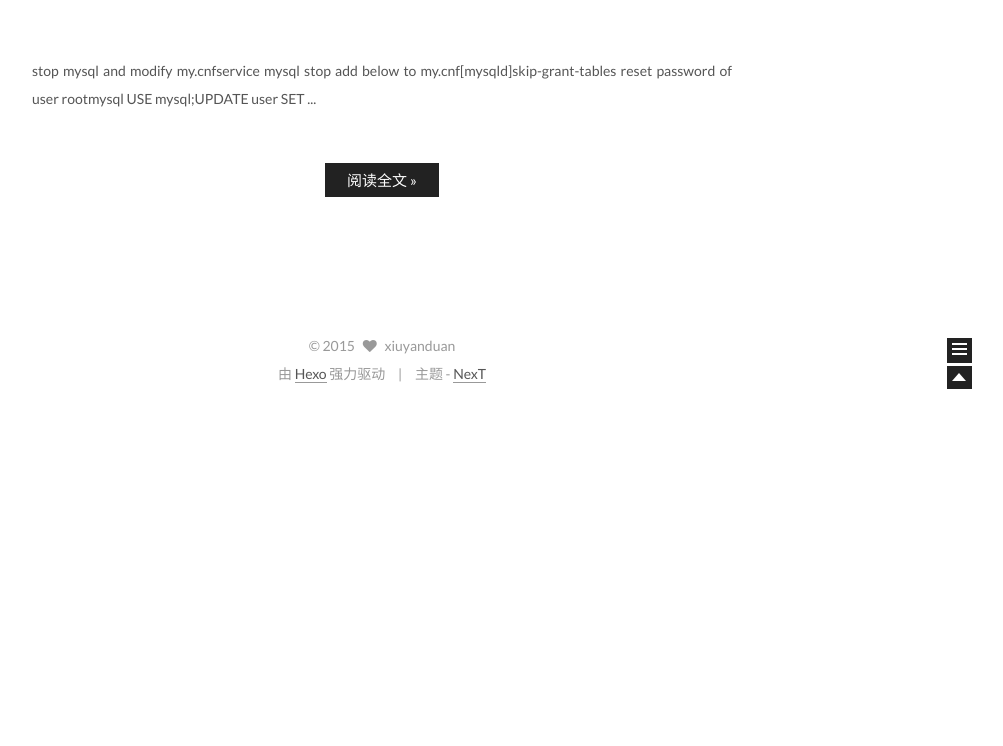
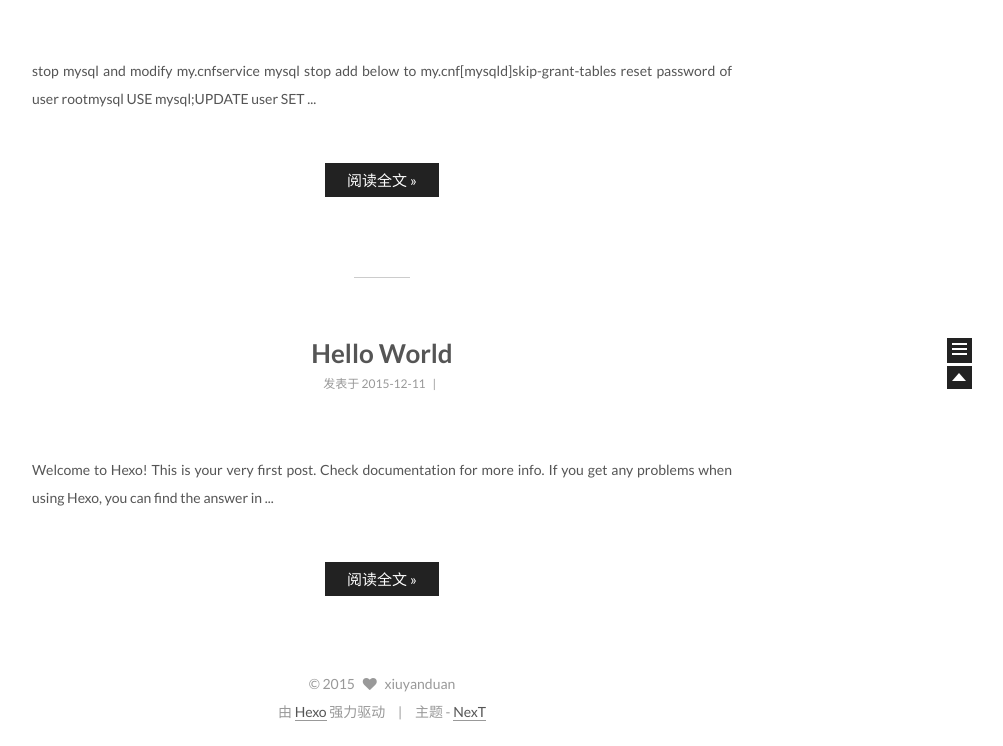
Before and after one commit to xiuyanduan/xiuyanduan.github.io, a plain HTML site: page index.html in a window 1280 px wide. Shown: the part 392-1138 px from the top of the page, without its empty margins (258-1261 px from the left). Before the commit the page ends 800 px from the top, so only its background shows below. Drawn offline with Linux system fonts and the light colour scheme; a script that the page names is missing.

Commit message:
Site updated: 2015-12-15 09:56:23

```diff
--- a/index.html
+++ b/index.html
@@ -310,6 +310,98 @@
 
 
 
+
+
+
+
+
+
+
+
+  <article class="post post-type-normal " itemscope itemtype="http://schema.org/Article">
+
+
+      <header class="post-header">
+
+
+
+          <h1 class="post-title" itemprop="name headline">
+
+
+
+
+                <a class="post-title-link" href="/2015/12/11/hello-world/" itemprop="url">
+                  Hello World
+                </a>
+
+
+          </h1>
+
+
+        <div class="post-meta">
+          <span class="post-time">
+            发表于
+            <time itemprop="dateCreated" datetime="2015-12-11T22:17:25+08:00" content="2015-12-11">
+              2015-12-11
+            </time>
+          </span>
+
+
+
+
+
+              <span class="post-comments-count">
+                &nbsp; | &nbsp;
+                <a href="/2015/12/11/hello-world/#comments" itemprop="discussionUrl">
+                  <span class="post-comments-count ds-thread-count" data-thread-key="2015/12/11/hello-world/" itemprop="commentsCount"></span>
+                </a>
+              </span>
+
+
+
+
+
+        </div>
+      </header>
+
+
+
+    <div class="post-body">
+
+
+
+
+
+
+          <span itemprop="articleBody">
+
+            Welcome to Hexo! This is your very first post. Check documentation for more info. If you get any problems when using Hexo, you can find the answer in
+            ...
+          </span>
+          <div class="post-more-link text-center">
+            <a class="btn" href="/2015/12/11/hello-world/#more" rel="contents">
+              阅读全文 &raquo;
+            </a>
+          </div>
+
+
+    </div>
+
+    <footer class="post-footer">
+
+
+
+
+
+
+        <div class="post-eof"></div>
+
+    </footer>
+  </article>
+
+
+
+
   </section>
 
 
```
Also changed, not shown: 1 other file.
